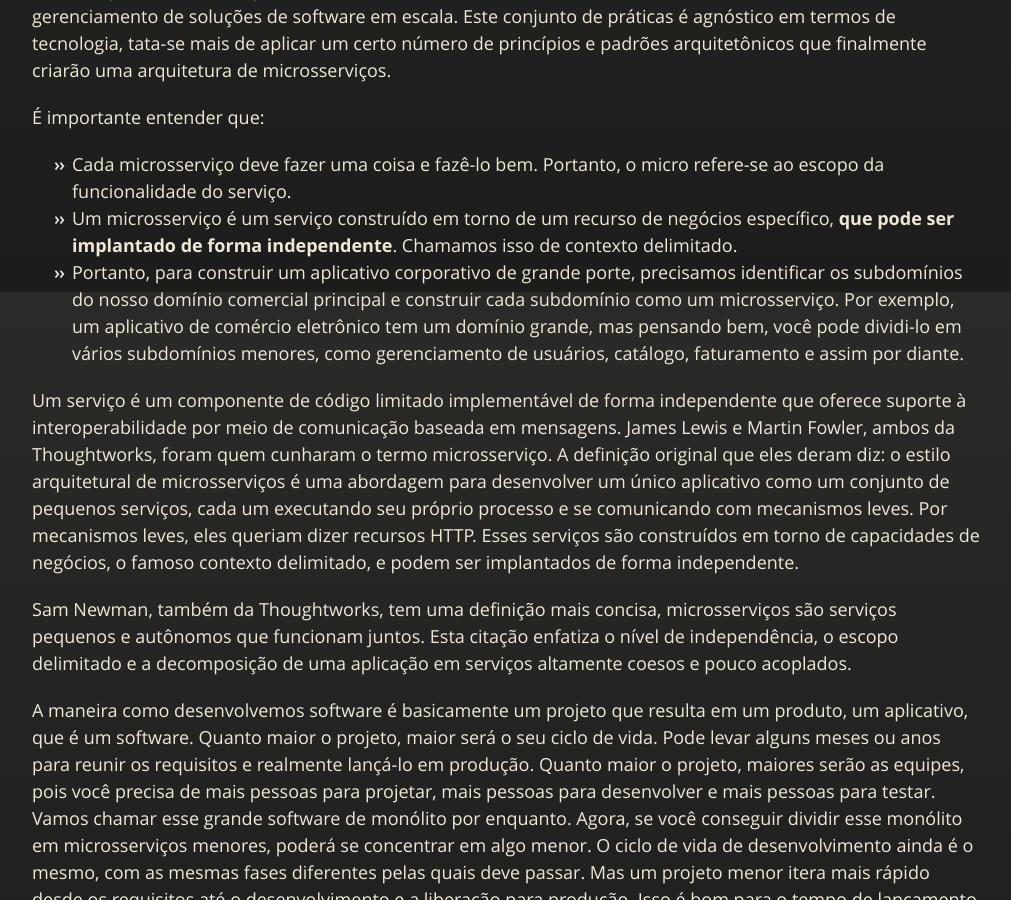
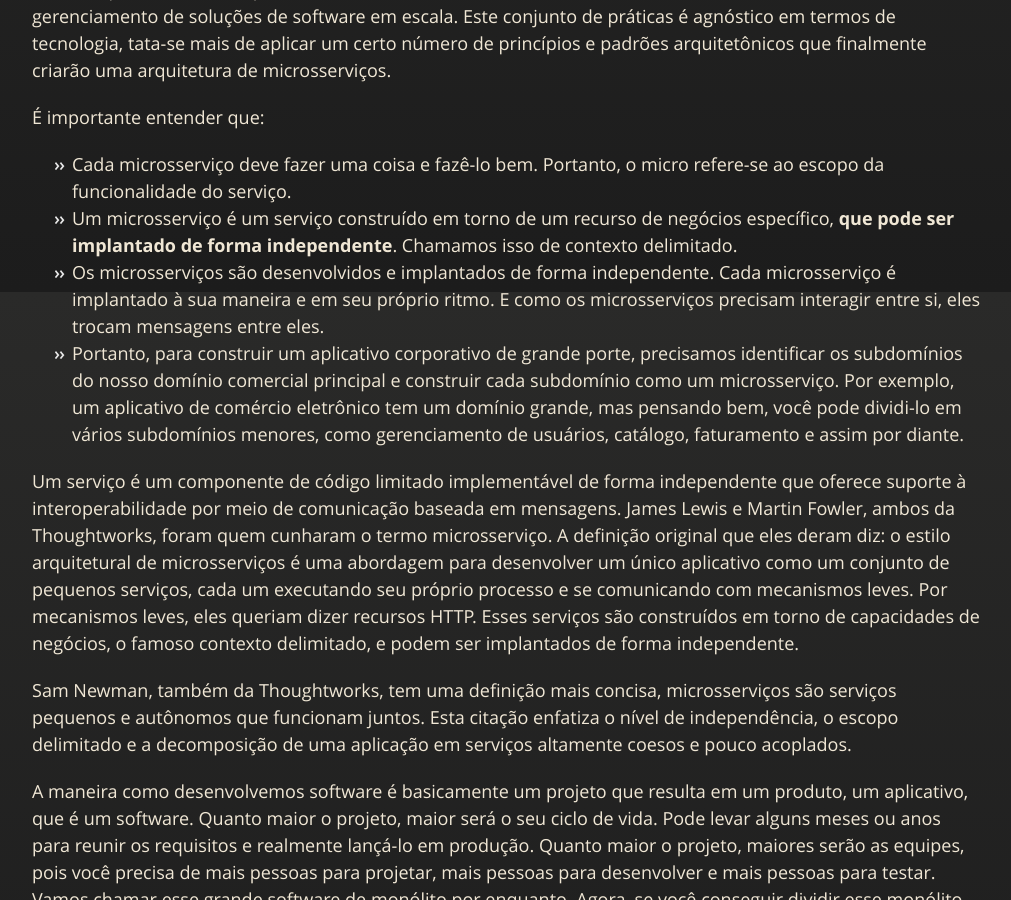
Before and after one commit to JeannAndrade/jeannandrade.github.io, a Jekyll site: the page built from content/microservice/index.md, in a window 1280 px wide and 900 px high, scrolled down 1508 px. Shown: the whole window, without its empty margins (108-1119 px from the left). Built offline with Jekyll 4.4.1, drawn with Linux system fonts in a browser that asks for light colours; nearby versions of some CDN libraries; comment, search, counter and statistics services are not loaded; our own code applies the rules of GitHub Pages for plain Markdown files.

Commit message:
Correção em comando

```diff
--- a/content/microservice/index.md
+++ b/content/microservice/index.md
@@ -40,6 +40,7 @@ O termo microsserviços descreve um estilo de desenvolvimento de software que cr
 
 * Cada microsserviço deve fazer uma coisa e fazê-lo bem. Portanto, o micro refere-se ao escopo da funcionalidade do serviço.
 * Um microsserviço é um serviço construído em torno de um recurso de negócios específico, **que pode ser implantado de forma independente**. Chamamos isso de contexto delimitado.
+* Os microsserviços são desenvolvidos e implantados de forma independente. Cada microsserviço é implantado à sua maneira e em seu próprio ritmo. E como os microsserviços precisam interagir entre si, eles trocam mensagens entre eles.
 * Portanto, para construir um aplicativo corporativo de grande porte, precisamos identificar os subdomínios do nosso domínio comercial principal e construir cada subdomínio como um microsserviço. Por exemplo, um aplicativo de comércio eletrônico tem um domínio grande, mas pensando bem, você pode dividi-lo em vários subdomínios menores, como gerenciamento de usuários, catálogo, faturamento e assim por diante.
 
 Um serviço é um componente de código limitado implementável de forma independente que oferece suporte à interoperabilidade por meio de comunicação baseada em mensagens. James Lewis e Martin Fowler, ambos da Thoughtworks, foram quem cunharam o termo microsserviço. A definição original que eles deram diz: o estilo arquitetural de microsserviços é uma abordagem para desenvolver um único aplicativo como um conjunto de pequenos serviços, cada um executando seu próprio processo e se comunicando com mecanismos leves. Por mecanismos leves, eles queriam dizer recursos HTTP. Esses serviços são construídos em torno de capacidades de negócios, o famoso contexto delimitado, e podem ser implantados de forma independente.
```
Also changed, not shown: content/linux/terminal/index.md (+1 -1 lines).
